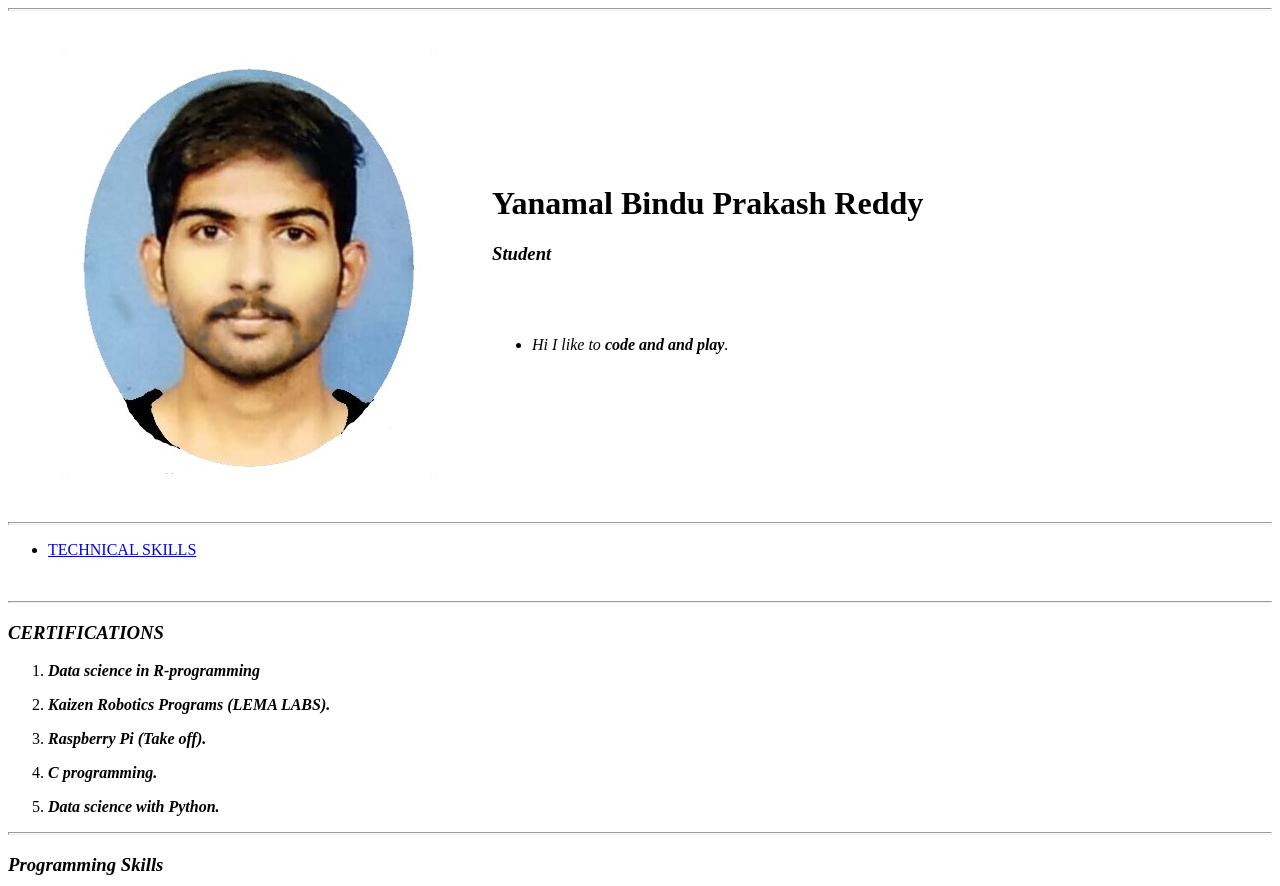
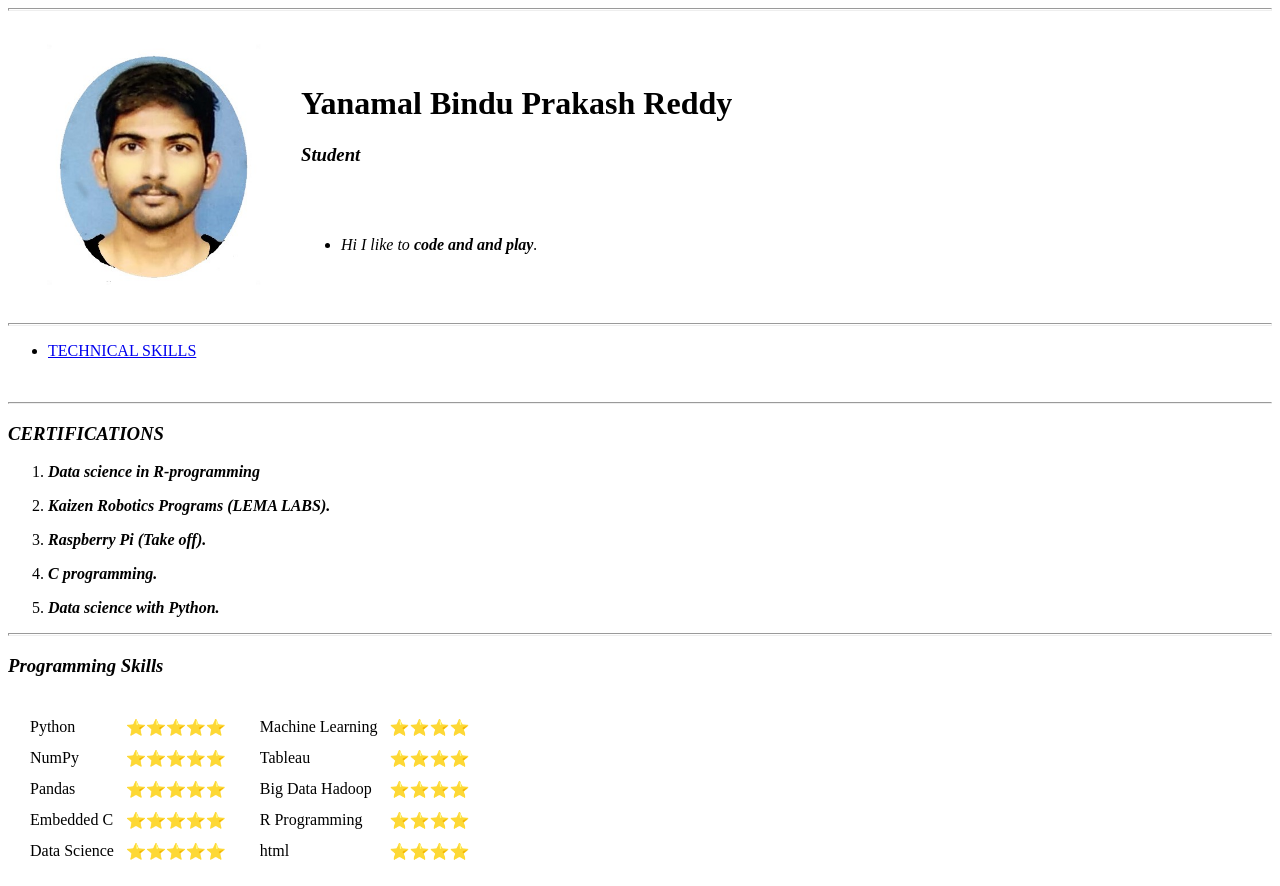
Before and after one commit to Prakashreddy149/Prakash-s-CV, a plain HTML site: page index.html in a window 1280 px wide. Shown: the top 886 px of the page. Drawn offline with Linux system fonts and the light colour scheme.

Commit message:
Update index.html

```diff
--- a/index.html
+++ b/index.html
@@ -10,7 +10,7 @@
   <hr size="3">
   <table cellspacing="20">
     <tr>
-      <td><img src="images\prakash_yb1.jpeg" alt="Prakash Profile Picture"></td>
+      <td><img src="images\prakash_yb1.jpeg" alt="Prakash Profile Picture" style=" width: 250px; height: 250px;"></td>
       <td>
         <h1>Yanamal Bindu Prakash Reddy </h1>
         <h3> <em><strong>Student</strong></em> </h3><br><br>
```
